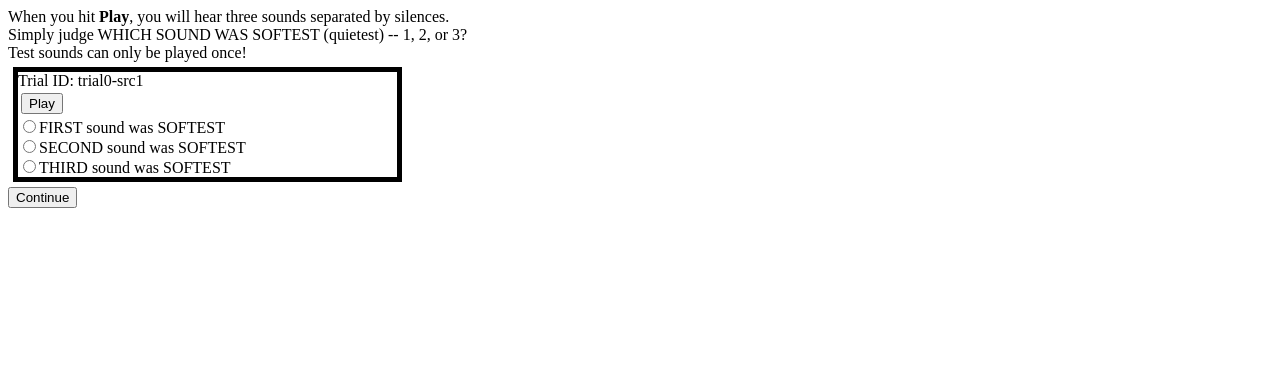
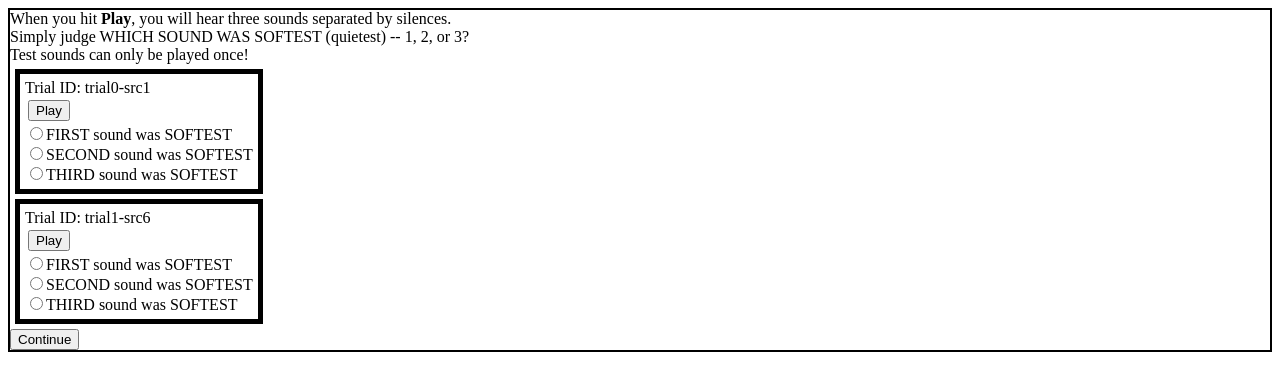
Before and after one commit to mcdermottLab/HeadphoneCheck, a plain HTML site: page HeadphoneCheck.html in a window 1280 px wide. Drawn offline with nearby package versions, Linux system fonts and the light colour scheme.

Commit message:
fixed useSequential regression; quick fixes of css styling

```diff
--- a/HeadphoneCheck.html
+++ b/HeadphoneCheck.html
@@ -2,19 +2,18 @@
 <html>
 <head>
   <style type="text/css">
+    #hc-container {
+      border: 2px solid black;
+    }
     .hc-buttonset-vertical label{
       display: block;
     }
-
     .hc-trial-div {
-      position: relative;
-      /*height: 100px;*/
-      width: 30%;
       border: 5px solid black;
-      /*padding: 5px;*/
+      display: table;
+      padding: 5px;
       margin: 5px;
     }
-
     .hc-calibration-div {
       position: relative;
       width: 30%;
--- a/HeadphoneCheck.js
+++ b/HeadphoneCheck.js
@@ -406,7 +406,7 @@
    * @return {undefined}
    */
   function playStim(stimID) {
-    var trialID = stimID.slice(0, stimID.indexOf('-'));
+    var trialID = /trial(\d+)/.exec(stimID)[1]; // this is brittle
     var previousTrialID = trialID - 1;
     if (HeadphoneCheck.useSequential && previousTrialID >= 0) {
       var response = getResponseFromRadioButtonGroup(headphoneCheckData.stimIDList[previousTrialID]);
@@ -736,8 +736,8 @@ $(document).ready(function() {
 
   var headphoneCheckConfig = {
                                jsonPath: 'headphoneCheckDefaultStimuli.json',
-                               totalTrials: 2,
-                               trialsPerPage: 1,
+                               totalTrials: 3,
+                               trialsPerPage: 2,
                                correctThreshold: 1,
                                useSequential: true,
                                doShuffleTrials: true,
```
Also changed, not shown: 1 other file.
